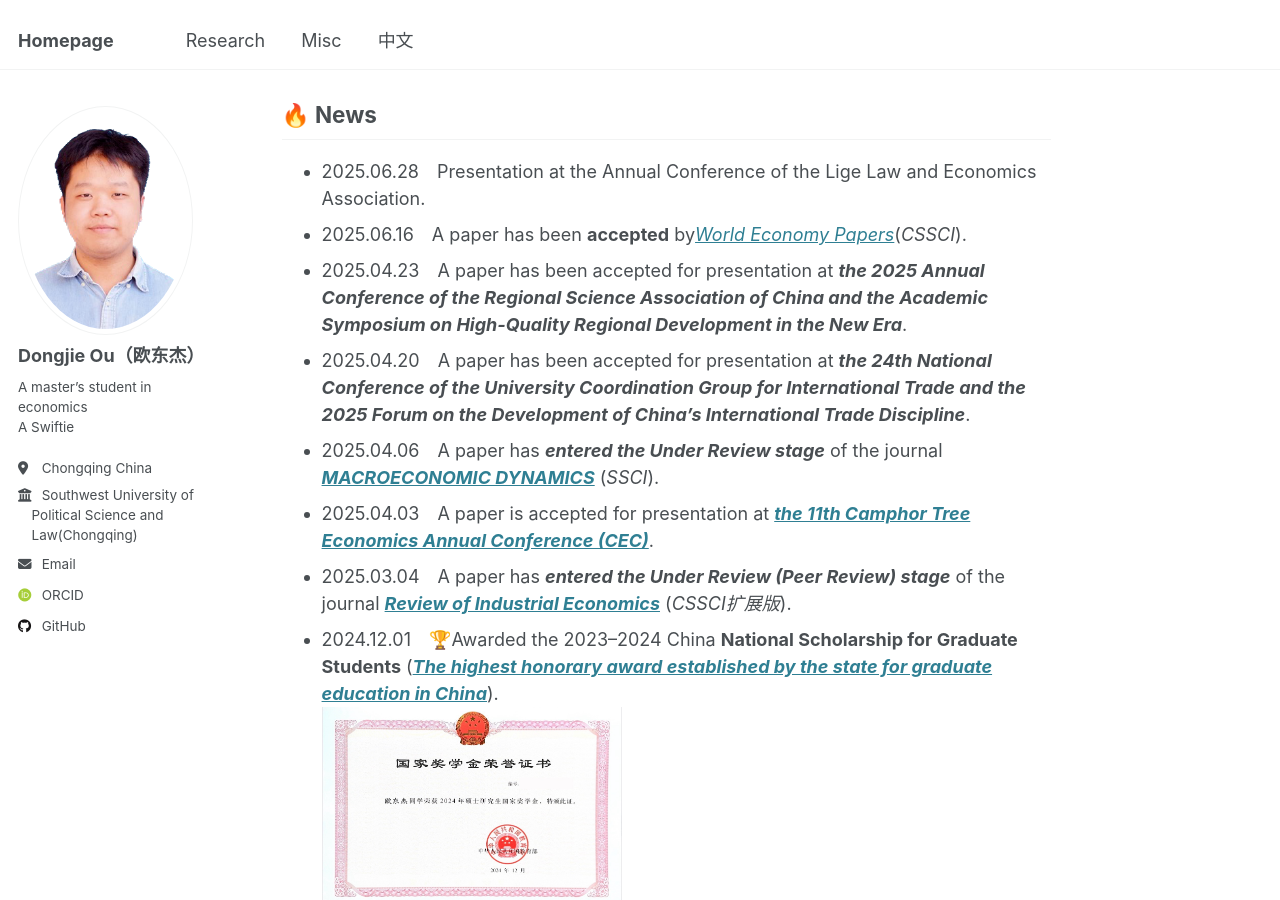
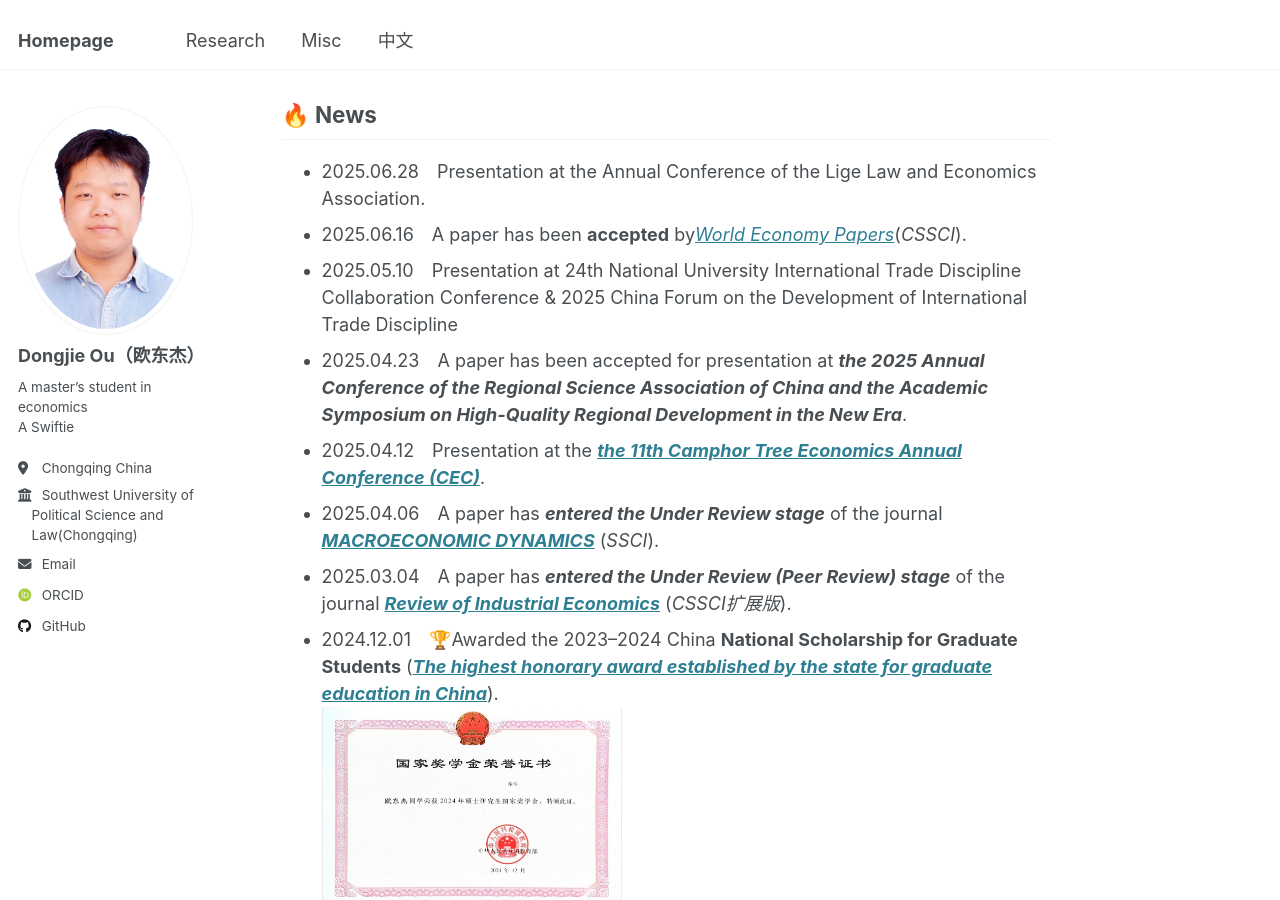
Before and after one commit to oudongjie2001/oudongjie2001.github.io, a Jekyll site: the page built from _pages/about.md, in a window 1280 px wide and 900 px high, scrolled down 400 px. Built offline with Jekyll 4.4.1, drawn with Linux system fonts in a browser that asks for light colours; some web fonts are replaced.

Commit message:
Update about.md

```diff
--- a/_pages/about.md
+++ b/_pages/about.md
@@ -15,10 +15,10 @@ I am an optimistic idealist. Outside of my academic life, I enjoy music, hiking
 ## 🔥 News
 - 2025.06.28&emsp;Presentation at the Annual Conference of the Lige Law and Economics Association.
 - 2025.06.16&emsp;A paper has been **accepted** by[*World Economy Papers*](http://sjjjwh.magtech.com.cn/CN/0488-6364/home.shtml)(*CSSCI*).
+- 2025.05.10&emsp;Presentation at 24th National University International Trade Discipline Collaboration Conference & 2025 China Forum on the Development of International Trade Discipline
 - 2025.04.23&emsp;A paper has been accepted for presentation at ***the 2025 Annual Conference of the Regional Science Association of China and the Academic Symposium on High-Quality Regional Development in the New Era***.
-- 2025.04.20&emsp;A paper has been accepted for presentation at ***the 24th National Conference of the University Coordination Group for International Trade and the 2025 Forum on the Development of China’s International Trade Discipline***.
+- 2025.04.12&emsp;Presentation at the [***the 11th Camphor Tree Economics Annual Conference (CEC)***](https://mp.weixin.qq.com/s/j_BLWAedV5WkCToqnIyCRQ).
 - 2025.04.06&emsp;A paper has ***entered the Under Review stage*** of the journal [***MACROECONOMIC DYNAMICS***](https://www.cambridge.org/core/journals/macroeconomic-dynamics) (*SSCI*).
-- 2025.04.03&emsp;A paper is accepted for presentation at [***the 11th Camphor Tree Economics Annual Conference (CEC)***](https://mp.weixin.qq.com/s/j_BLWAedV5WkCToqnIyCRQ).
 - 2025.03.04&emsp;A paper has ***entered the Under Review (Peer Review) stage*** of the journal [***Review of Industrial Economics***](https://xdch.cbpt.cnki.net/WKG/WebPublication/index.aspx?mid=xdch) (*CSSCI扩展版*).
 - 2024.12.01&emsp;🏆Awarded the 2023–2024 China **National Scholarship for Graduate Students** ([***The highest honorary award established by the state for graduate education in China***](https://www.gov.cn/fuwu/2014-06/11/content_2698545.htm)).
   <div style="display: flex; align-items: center; gap: 15px;">
```
